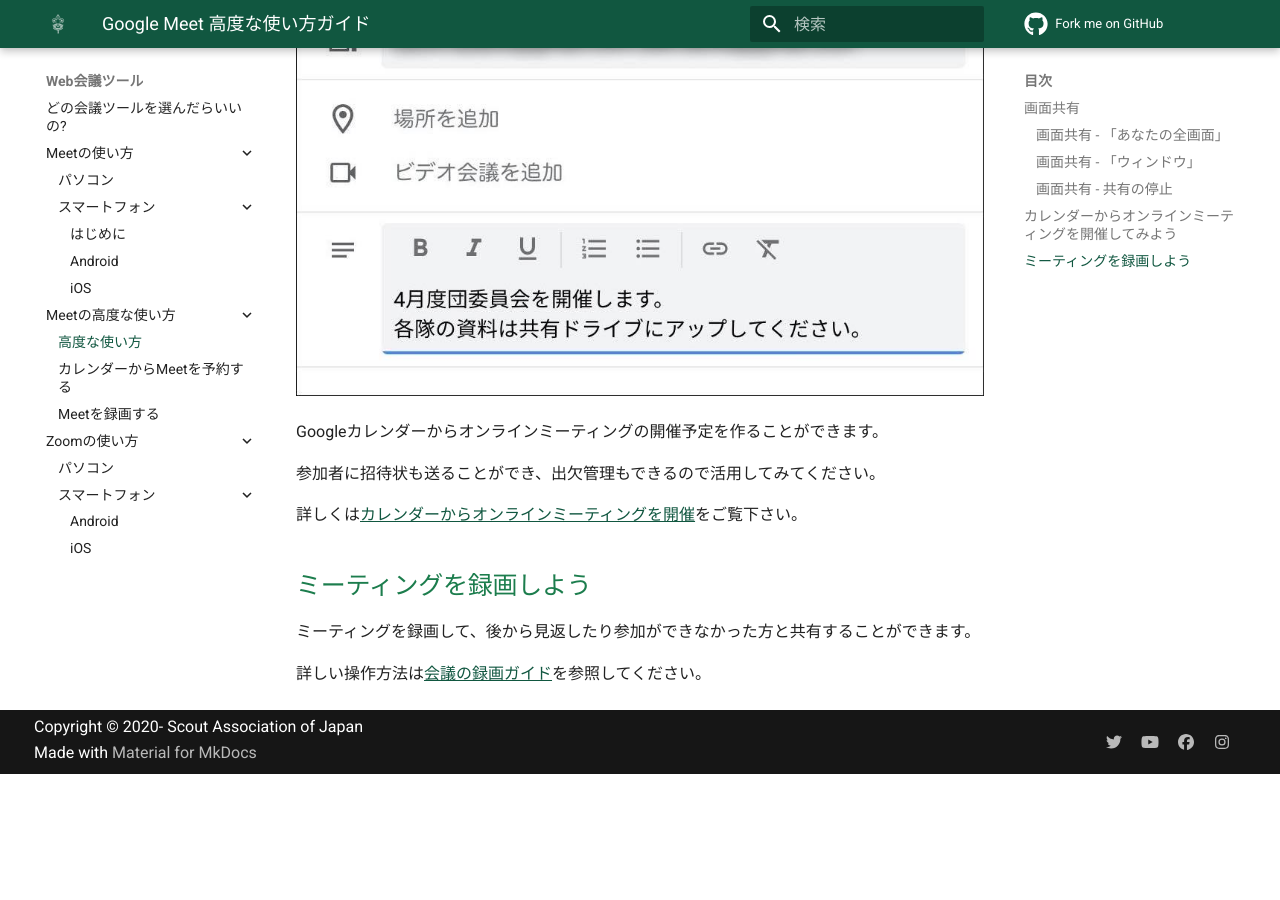
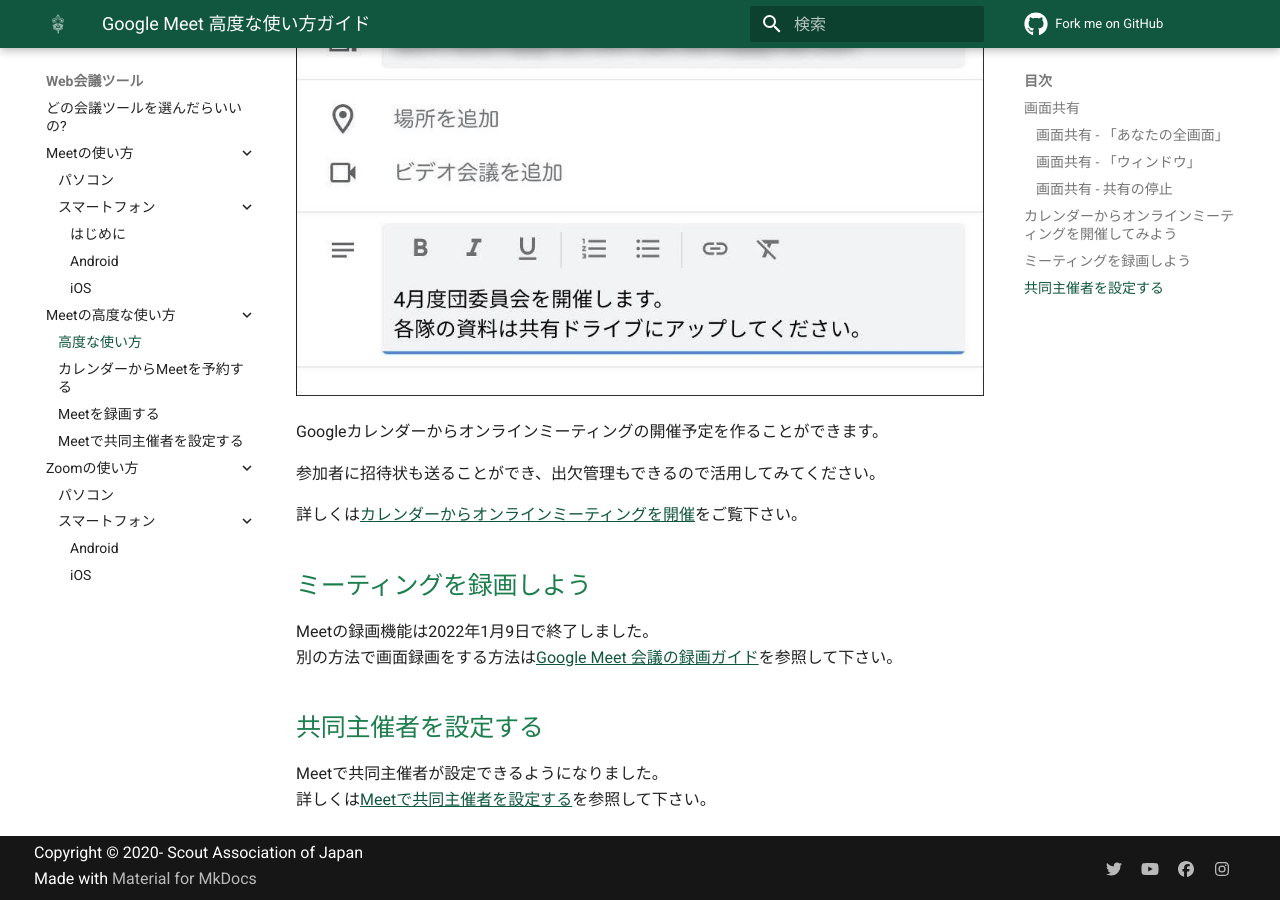
Before and after one commit to Scout-Association-of-Japan/DX-promotion-guidelines, an MkDocs documentation site: the page built from docs/web-meeting-guide/meet/GoogleMeet-adv.md, in a window 1280 px wide and 900 px high, scrolled down 2824 px. Built offline with MkDocs 1.6.1 and Material for MkDocs 9.7.7, drawn with Linux system fonts in a browser that asks for light colours; comment, search, counter and statistics services are not loaded; before the commit the page ends 3598 px from its top, so only the background shows below that.

Commit message:
feature#176
close #176

```diff
--- a/docs/faq/meet/index.md
+++ b/docs/faq/meet/index.md
@@ -243,4 +243,8 @@
 
 Meetの録画機能は2022年1月9日で終了しました。
 
-別の方法で画面録画をする方法は[こちら](/DX-promotion-guidelines/web-meeting-guide/meet/GoogleMeet-recording/)を確認参照して下さい
+別の方法で画面録画をする方法は[Google Meet 会議の録画ガイド](/DX-promotion-guidelines/web-meeting-guide/meet/GoogleMeet-recording/)を参照して下さい。
+
+## Meetで共同主催者を設定する
+
+[Meetで共同主催者を設定する](/DX-promotion-guidelines/web-meeting-guide/meet/GoogleMeet-co-hosts/)を参照して下さい。
--- a/docs/web-meeting-guide/meet/GoogleMeet-adv.md
+++ b/docs/web-meeting-guide/meet/GoogleMeet-adv.md
@@ -49,6 +49,10 @@
 詳しくは[カレンダーからオンラインミーティングを開催](GoogleMeet-calendar.md)をご覧下さい。
 
 ## ミーティングを録画しよう
-ミーティングを録画して、後から見返したり参加ができなかった方と共有することができます。
+Meetの録画機能は2022年1月9日で終了しました。<br>
+別の方法で画面録画をする方法は[Google Meet 会議の録画ガイド](GoogleMeet-recording.md)を参照して下さい。
 
-詳しい操作方法は[会議の録画ガイド](GoogleMeet-recording.md)を参照してください。
+## 共同主催者を設定する
+
+Meetで共同主催者が設定できるようになりました。<br>
+詳しくは[Meetで共同主催者を設定する](GoogleMeet-co-hosts.md)を参照して下さい。
--- a/mkdocs.yml
+++ b/mkdocs.yml
@@ -66,6 +66,7 @@
       - 高度な使い方:  web-meeting-guide/meet/GoogleMeet-adv.md
       - カレンダーからMeetを予約する: web-meeting-guide/meet/GoogleMeet-calendar.md
       - Meetを録画する: web-meeting-guide/meet/GoogleMeet-recording.md
+      - Meetで共同主催者を設定する: web-meeting-guide/meet/GoogleMeet-co-hosts.md
     - Zoomの使い方:
       - パソコン:  web-meeting-guide/zoom/ZoomMeeting.md
       - スマートフォン:
```
Also changed, not shown: docs/web-meeting-guide/meet/GoogleMeet-co-hosts.md (added, +55 -0 lines), docs/web-meeting-guide/meet/images/co-hosts-1.jpg (added), docs/web-meeting-guide/meet/images/co-hosts-2.jpg (added), docs/web-meeting-guide/meet/images/co-hosts-3.jpg (added), docs/web-meeting-guide/meet/images/co-hosts-4.jpg (added), docs/web-meeting-guide/meet/images/co-hosts-5.jpg (added), docs/web-meeting-guide/meet/images/co-hosts-6.jpg (added), docs/web-meeting-guide/meet/images/co-hosts-7.jpg (added), docs/web-meeting-guide/meet/images/co-hosts-8.jpg (added).
